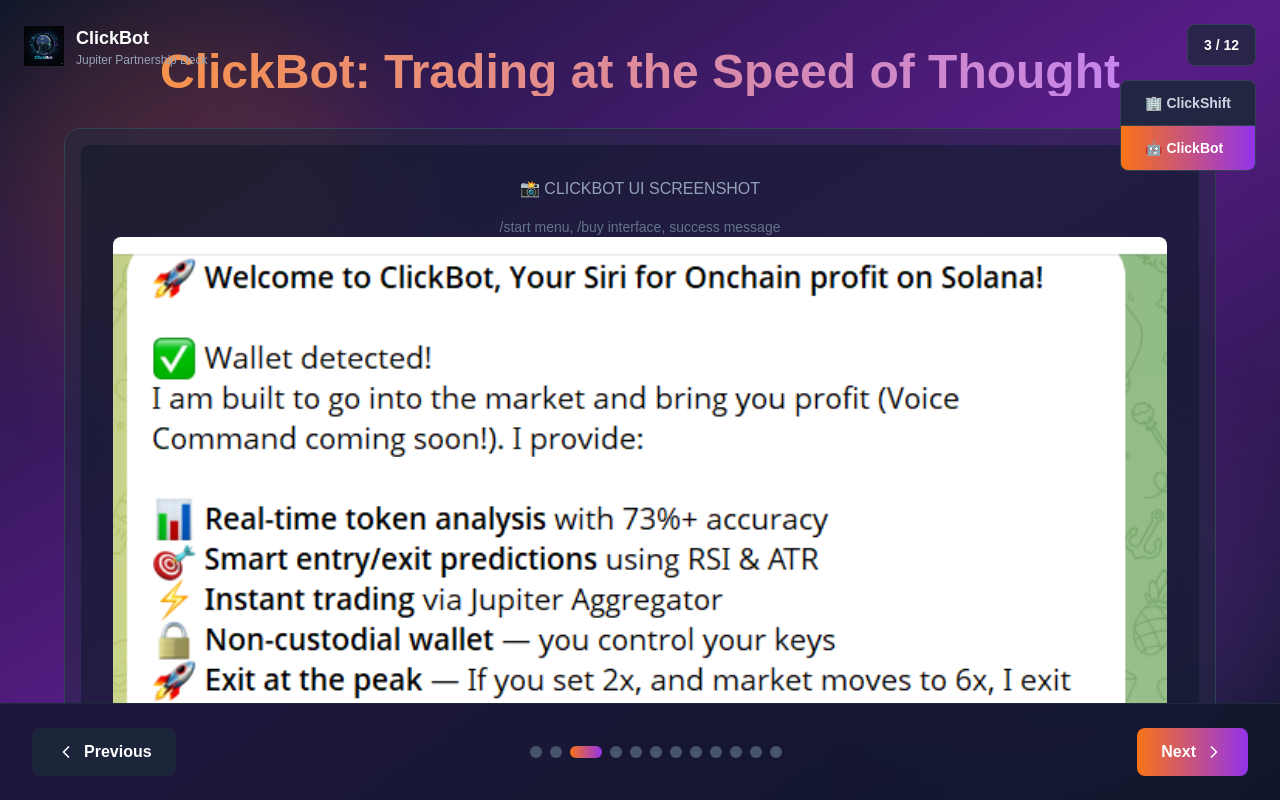
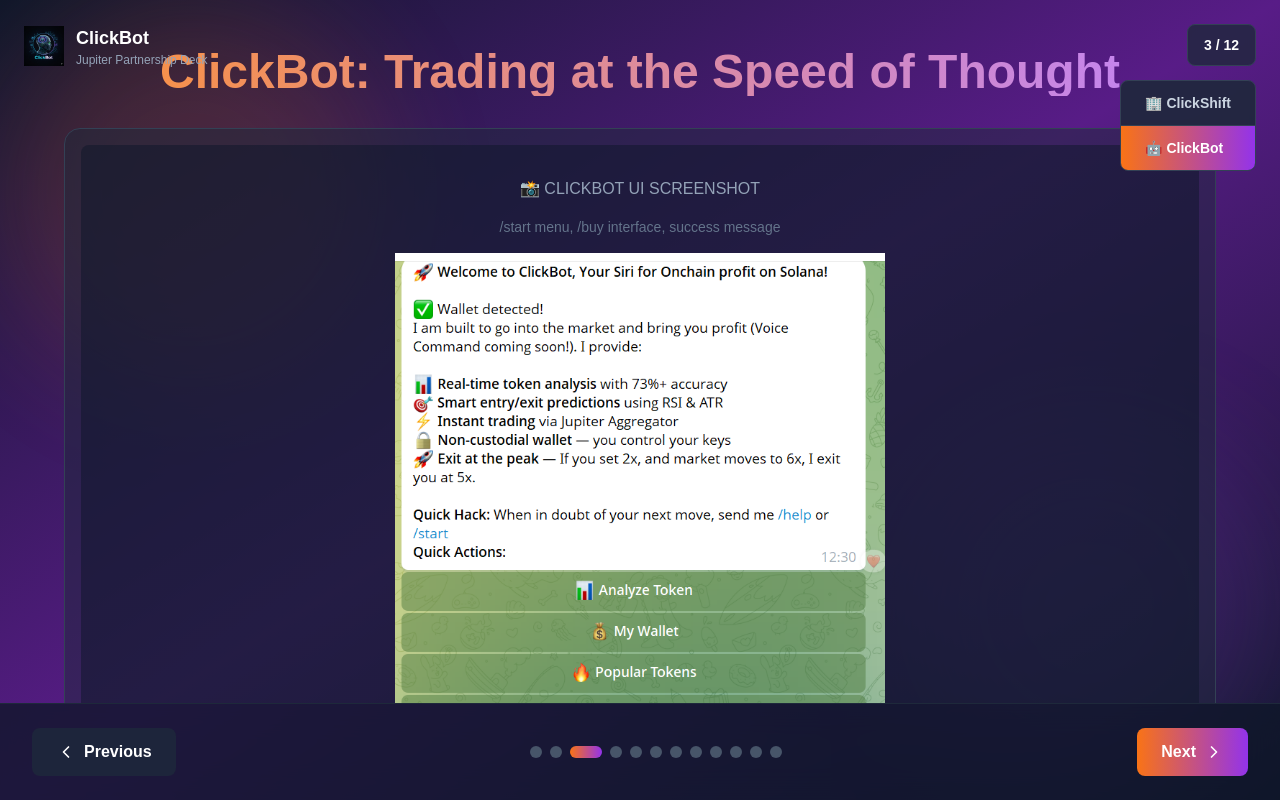
Before and after one commit to Clickshift-Founder/deck, a Next.js app: page /clickbot in a window 1280 px wide. Both pictures are taken after a click on the button 596 px from the left and 752 px from the top of the page. Built offline with nearby package versions, Linux system fonts and the light colour scheme.

Commit message:
adjust images

```diff
--- a/src/app/clickbot/page.tsx
+++ b/src/app/clickbot/page.tsx
@@ -208,8 +208,12 @@ const JupiterClickBotDeck = () => {
       <div className="bg-slate-800/50 rounded-2xl p-4 border border-slate-700 mb-8">
         <div className="bg-slate-900/50 rounded-lg p-8 text-center">
           <p className="text-slate-400 mb-4">📸 CLICKBOT UI SCREENSHOT</p>
-                    <p className="text-sm text-slate-500">/start menu, /buy interface, success message</p>
-                     <img src="/clickbot-interface.png" alt="ClickBot Interface" className="w-full rounded-lg" />
+          <p className="text-sm text-slate-500 mb-4">/start menu, /buy interface, success message</p>
+          <img
+            src="/clickbot-interface.png"
+            alt="ClickBot Interface"
+            className="w-full max-w-3xl mx-auto rounded-lg object-contain max-h-[600px]"
+          />
         </div>
       </div>
 
```
Lines whose indentation alone changed are shown as unchanged.
